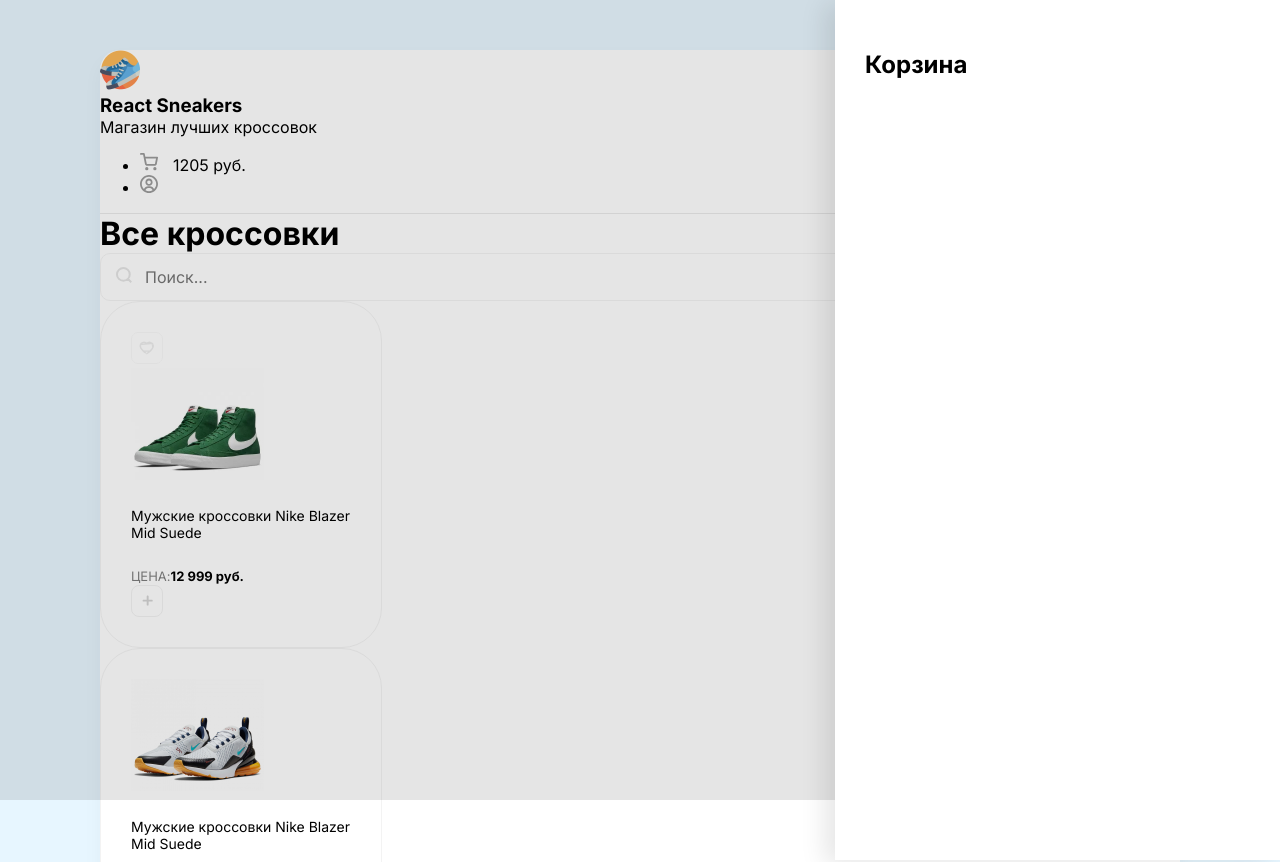
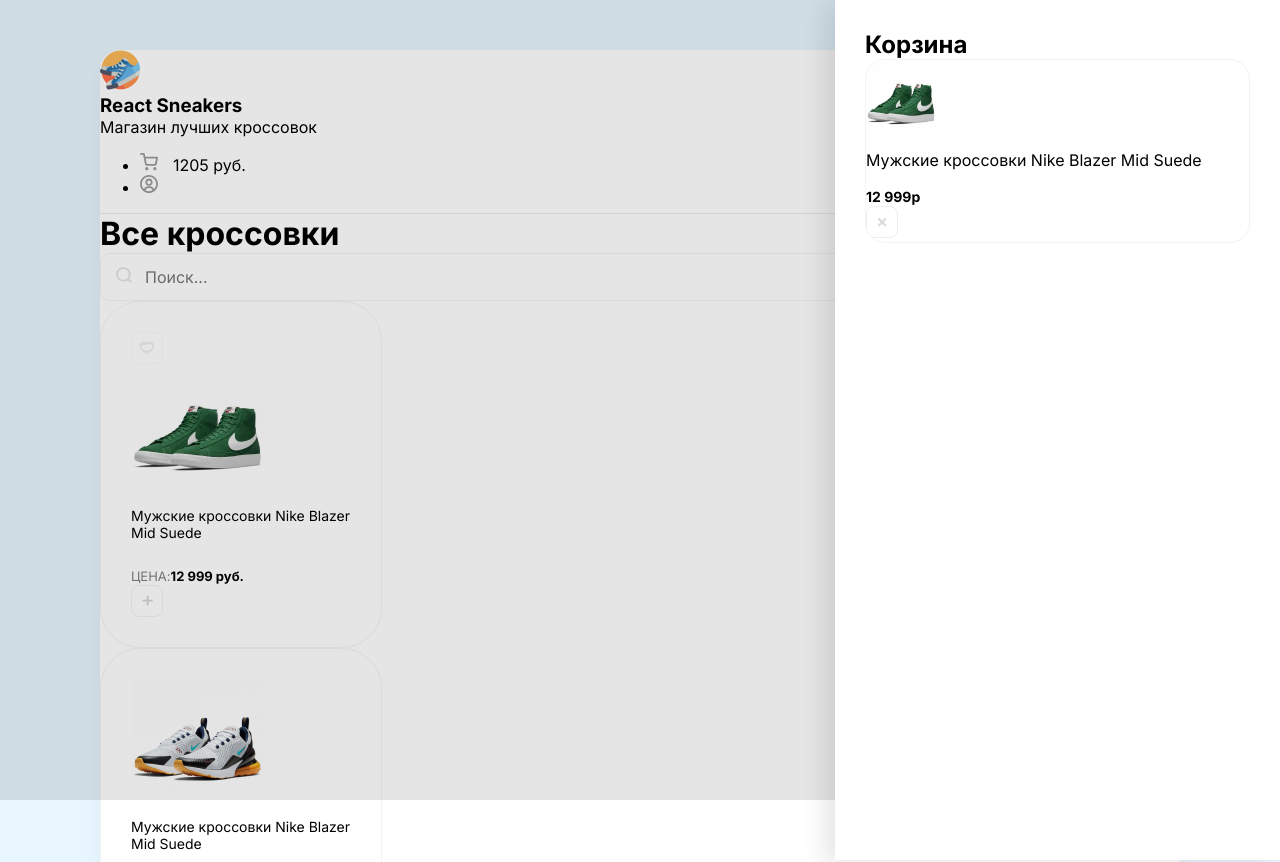
Before and after one commit to voidstone/shoeSeller, a React (Create React App) app: page / in a window 1280 px wide. Shown: the top 862 px of the page. Built offline with nearby package versions, Linux system fonts and the light colour scheme.

Commit message:
add cart style

```diff
--- a/src/App.js
+++ b/src/App.js
@@ -4,6 +4,20 @@
       <div className="overlay">
         <div className="drawer">
           <h2>Корзина</h2>
+          <div className="cartItem d-flex align-center">
+            <img
+              className="mr-20"
+              width={70}
+              height={70}
+              src="/img/sneakers/1.jpg"
+              alt="Sneakers"
+            />
+            <div className="mr-20">
+              <p className="mb-5">Мужские кроссовки Nike Blazer Mid Suede</p>
+              <b>12 999р</b>
+            </div>
+            <img className="removeBtn" src="/img/btn-remove.svg" alt="Remove" />
+          </div>
         </div>
       </div>
       <header className="d-flex justify-between align-center p-40">
--- a/src/index.scss
+++ b/src/index.scss
@@ -111,4 +111,33 @@
   background: #ffffff;
   box-shadow: -10px 4px 24px rgba(0, 0, 0, 0.1);
   padding: 30px;
+
+  h2 {
+    margin: 0;
+    font-size: 24px;
+  }
 }
+
+.cartItem {
+  border: 1px solid #f3f3f3;
+  border-radius: 20px;
+  overflow: hidden;
+
+  p {
+    font-size: 16px;
+  }
+
+  b {
+    font-size: 14px;
+  }
+
+  .removeBtn {
+    opacity: 0.5;
+    cursor: pointer;
+    transition: opacity 0.15s ease-in-out;
+
+    &:hover {
+      opacity: 1;
+    }
+  }
+}
```
Also changed, not shown: public/img/btn-remove.svg (added).
